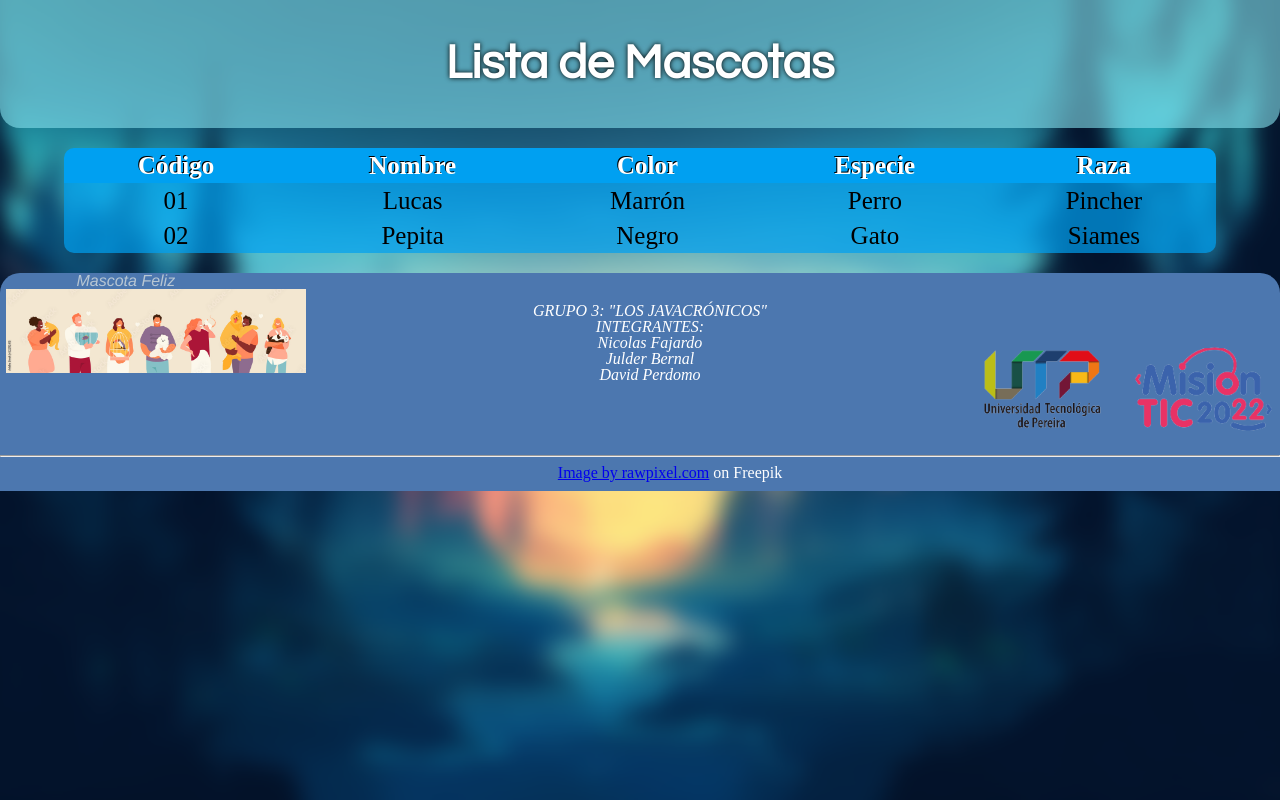
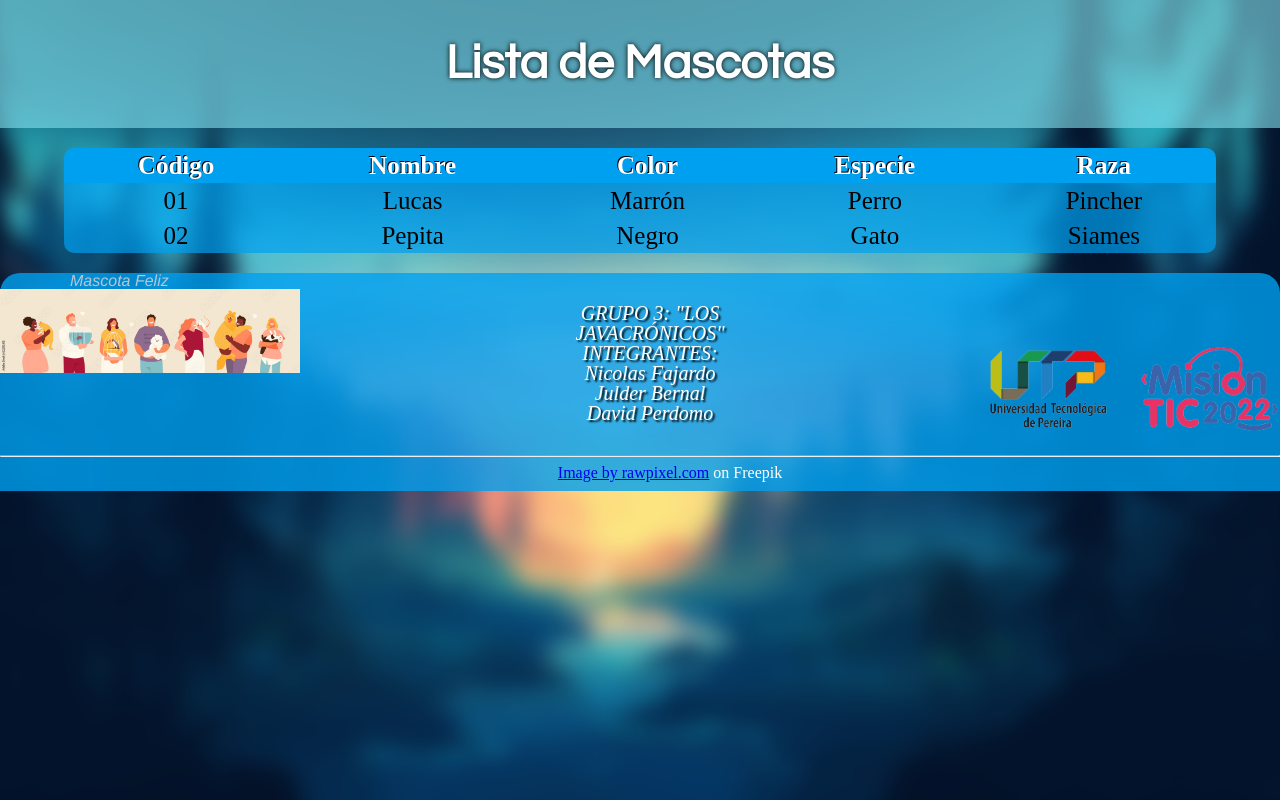
Before and after one commit to Echendi/Proyecto-Mascota-Feliz, a plain HTML site: page Presentacion/listaMascotas.html in a window 1280 px wide. Shown: the top 800 px of the page. Drawn offline with Linux system fonts and the light colour scheme.

Commit message:
Mejoras al footer

```diff
--- a/Presentacion/Styles/style.css
+++ b/Presentacion/Styles/style.css
@@ -23,7 +23,6 @@ main h2 {
     font-weight: bold;
     padding: 40px 0;
     background-color: rgb(134, 226, 238, 0.6);
-    border-radius: 0 0 20px 20px;
 }
 
 form label, form input{
--- a/Presentacion/Styles/stylesFooter.css
+++ b/Presentacion/Styles/stylesFooter.css
@@ -1,5 +1,5 @@
   .pie {
-    background-color: #4c77af;
+    background-color: rgba(0, 160, 241, 0.8);
     padding-bottom: 10px;
     border-radius: 20px 20px 0 0;
     margin-top: auto;
@@ -47,6 +47,8 @@
     font-style: oblique;
     text-align:center;
     color: #FFFFFF;
+    text-shadow: 2px 2px 2px #000000;
+    font-size: 20px;
     position: relative;
     top: 30px;
     left: 80px;
```
